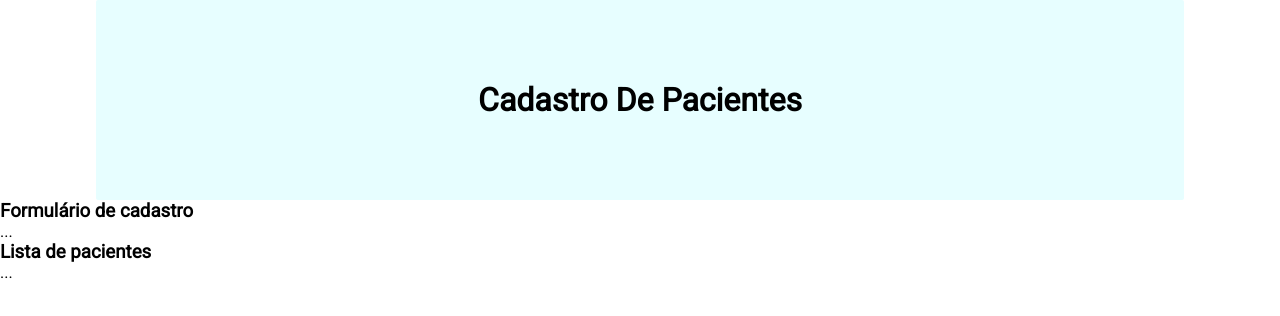
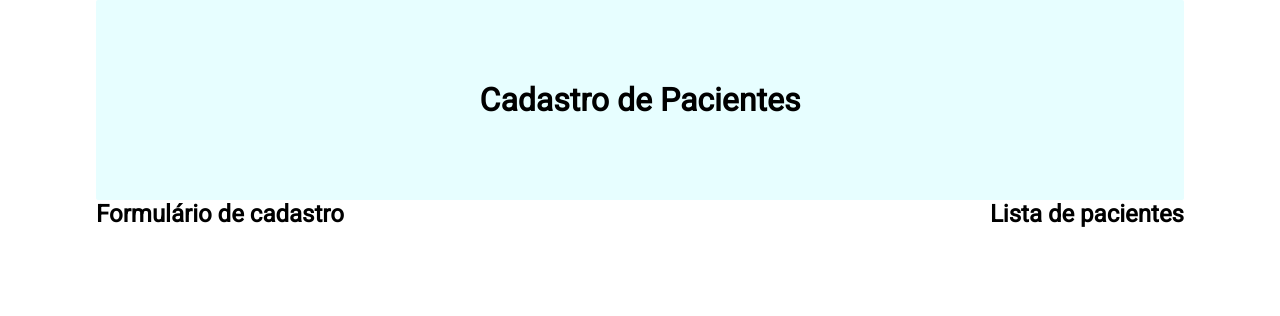
Before and after one commit to IcaroRangel/node-react-pacientes, a React (Create React App) app in the folder frontend/: page / in a window 1280 px wide. Shown: the top 316 px of the page. Built offline with nearby package versions, Linux system fonts and the light colour scheme.

Commit message:
styled divs create-user

```diff
--- a/frontend/src/components/CreateUser/index.tsx
+++ b/frontend/src/components/CreateUser/index.tsx
@@ -6,15 +6,14 @@ const CreateUser = () => {
   return (
     <Container>
       <header>
-        <h1>Cadastro de pacientes</h1>
+        <h1>Cadastro de Pacientes</h1>
       </header>
       <div>
         <div>
-          <h3>Formulário de cadastro</h3>
-          <span>...</span>
-        </div>
-        <div>
-          <Form />
+          <h2 style={{ width: "30rem" }}>Formulário de cadastro</h2>
+          <div>
+            <Form />
+          </div>
         </div>
       </div>
     </Container>
--- a/frontend/src/components/CreateUser/styles.ts
+++ b/frontend/src/components/CreateUser/styles.ts
@@ -9,6 +9,18 @@ export const Container = styled.div`
     height: 25vh;
     background: #e7feff;
     border-radius: 2px;
-    text-transform: capitalize;
+  }
+  div {
+    display: flex;
+    align-items: flex-start;
+    justify-content: start;
+    margin: 0 6rem 0 6rem;
+    height: 30vh;
+    div {
+      width: 100%;
+      margin: 0;
+      display: flex;
+      justify-content: flex-end;
+    }
   }
 `;
--- a/frontend/src/components/Form/index.tsx
+++ b/frontend/src/components/Form/index.tsx
@@ -1,4 +1,5 @@
 import React from "react";
+import { Container } from "./styles";
 
 interface InitialValues {
   name: string;
@@ -10,10 +11,9 @@ interface InitialValues {
 const Form = () => {
   const [values, setValues] = React.useState({} as InitialValues);
   return (
-    <div>
-      <h3>Lista de pacientes</h3>
-      <span>...</span>
-    </div>
+    <Container>
+      <h2>Lista de pacientes</h2>
+    </Container>
   );
 };
 
--- /dev/null
+++ b/frontend/src/components/Form/styles.ts
@@ -0,0 +1,3 @@
+import styled from "styled-components";
+
+export const Container = styled.div``;
```
